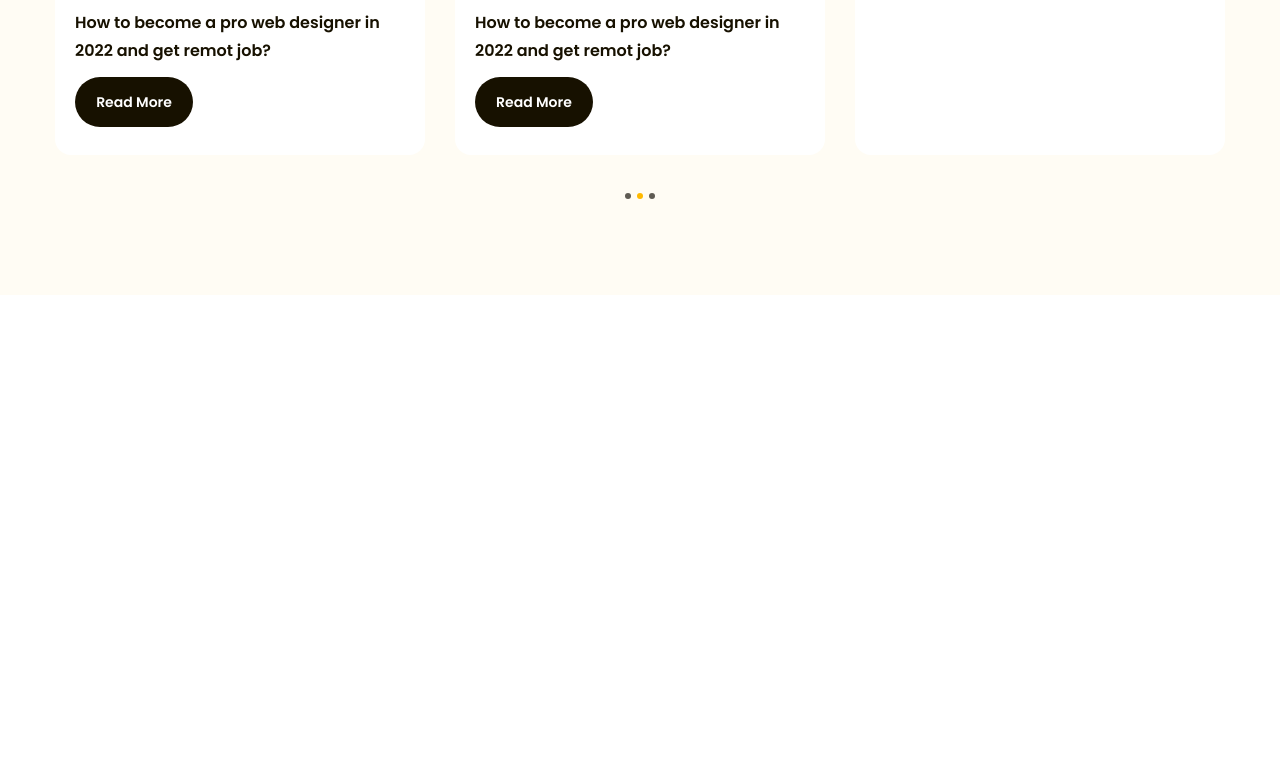
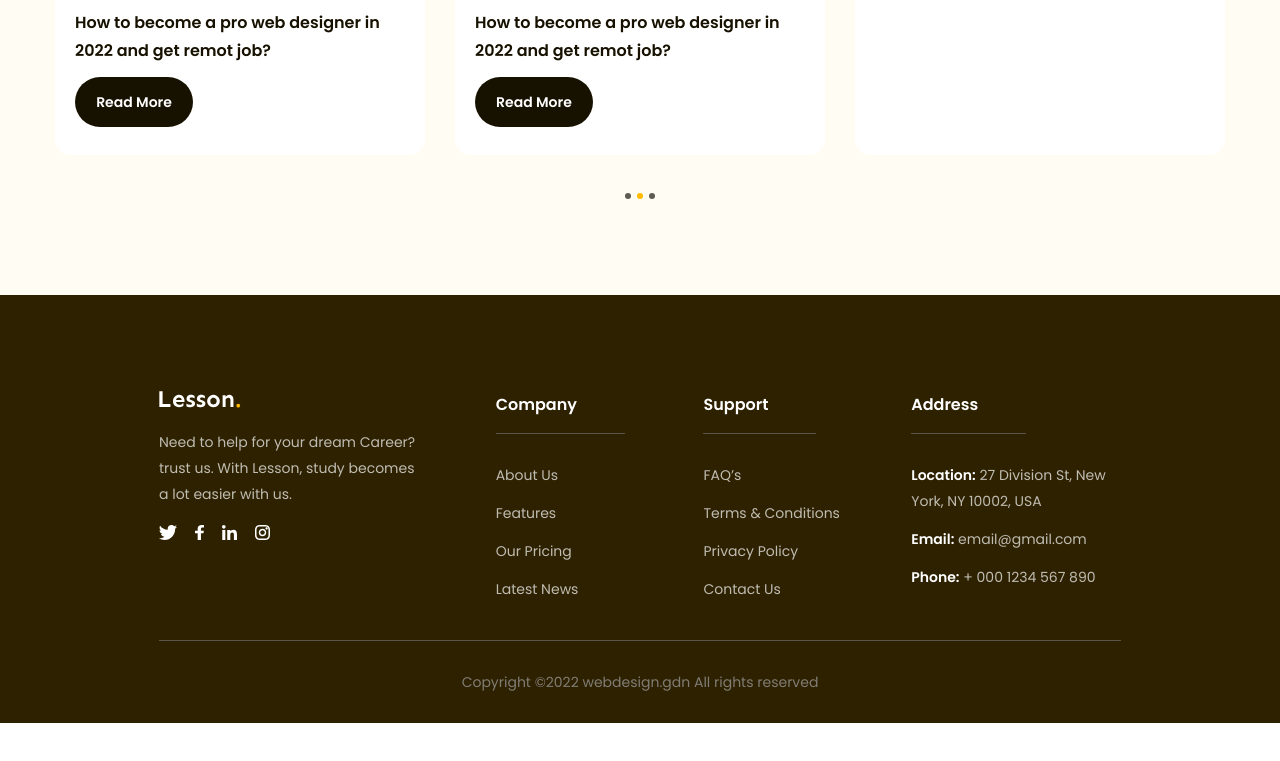
Before and after one commit to ZeninPhamDev/Project-01--Frontend, a plain HTML site: page index.html in a window 1280 px wide. Shown: the part 4535-5296 px from the top of the page. After the commit the page ends 5258 px from the top, so only its background shows below. Drawn offline with Linux system fonts and the light colour scheme.

Commit message:
Add Footer - Finished

```diff
--- a/assets/css/style.css
+++ b/assets/css/style.css
@@ -612,3 +612,79 @@ a {
   background: var(--primary-color);
   cursor: default;
 }
+/* ====================Footer==================== */
+.footer {
+  padding: 96px 135px 0;
+  background: #2e2100;
+}
+.footer .row {
+  display: flex;
+  padding-bottom: 38px;
+  border-bottom: 1px solid #59554b;
+}
+.footer .row .column {
+  width: 21.6%;
+}
+.footer .row .column:first-child {
+  width: 35%;
+}
+.footer .row .column:first-child .desc {
+  margin-top: 18px;
+  max-width: 267px;
+  font-size: 1.4rem;
+  font-weight: 400;
+  line-height: 2.6rem;
+  letter-spacing: 0em;
+  text-align: left;
+  color: #bfbcb2;
+}
+.footer .socials {
+  display: flex;
+  gap: 18px;
+  margin-top: 18px;
+}
+.footer .title {
+  display: inline-block;
+  padding-bottom: 14px;
+  padding-right: 48px;
+  border-bottom: 1px solid #59554b;
+  font-size: 1.6rem;
+  font-weight: 600;
+  line-height: 2.8rem;
+  letter-spacing: 0em;
+  text-align: left;
+  color: #ffffff;
+}
+.footer .list {
+  margin-top: 28px;
+}
+.footer .list a {
+  display: inline-block;
+  margin-bottom: 12px;
+  font-size: 1.4rem;
+  font-weight: 400;
+  line-height: 2.6rem;
+  letter-spacing: 0em;
+  text-align: left;
+  color: #bfbcb2;
+}
+.footer .list li:last-child a {
+  margin-bottom: 0;
+}
+.footer .list strong {
+  font-size: 1.4rem;
+  font-weight: 600;
+  line-height: 2.6rem;
+  letter-spacing: 0em;
+  text-align: left;
+  color: #fff;
+}
+.footer .copyright {
+  padding: 28px 0;
+  font-size: 1.4rem;
+  font-weight: 400;
+  line-height: 2.6rem;
+  letter-spacing: 0em;
+  text-align: center;
+  color: #807d74;
+}
--- a/index.html
+++ b/index.html
@@ -15,8 +15,8 @@
     <link rel="stylesheet" href="./assets/css/style.css" />
     <title>Project 01</title>
   </head>
-  <body style="height: 10000px">
-    <!-- Header -->
+  <body>
+    <!-- header -->
     <header class="header fixed">
       <div class="main-content">
         <div class="body">
@@ -595,5 +595,103 @@
         </div>
       </div>
     </main>
+    <!-- footer -->
+    <footer class="footer">
+      <div class="main-content">
+        <div class="row">
+          <!-- column 1 -->
+          <div class="column">
+            <img src="./assets/img/logo-white.svg" alt="Lesson." class="logo" />
+            <p class="desc">
+              Need to help for your dream Career? trust us. With Lesson, study
+              becomes a lot easier with us.
+            </p>
+            <div class="socials">
+              <a href="#!">
+                <img
+                  src="./assets/icon/Twitter.svg"
+                  alt="Twitter"
+                  class="icon"
+                />
+              </a>
+              <a href="#!">
+                <img src="./assets/icon/f.svg" alt="Facebook" class="icon" />
+              </a>
+              <a href="#!">
+                <img
+                  src="./assets/icon/linked_in.svg"
+                  alt="Linked in"
+                  class="icon"
+                />
+              </a>
+              <a href="#!">
+                <img
+                  src="./assets/icon/instagram.svg"
+                  alt="Instagram"
+                  class="icon"
+                />
+              </a>
+            </div>
+          </div>
+          <!-- column 2 -->
+          <div class="column">
+            <h3 class="title">Company</h3>
+            <ul class="list">
+              <li>
+                <a href="#!">About Us</a>
+              </li>
+              <li>
+                <a href="#!">Features</a>
+              </li>
+              <li>
+                <a href="#!">Our Pricing</a>
+              </li>
+              <li>
+                <a href="#!">Latest News</a>
+              </li>
+            </ul>
+          </div>
+          <!-- column 3 -->
+          <div class="column">
+            <h3 class="title">Support</h3>
+            <ul class="list">
+              <li>
+                <a href="#!">FAQ’s</a>
+              </li>
+              <li>
+                <a href="#!">Terms & Conditions</a>
+              </li>
+              <li>
+                <a href="#!">Privacy Policy</a>
+              </li>
+              <li>
+                <a href="#!">Contact Us</a>
+              </li>
+            </ul>
+          </div>
+          <!-- column 4 -->
+          <div class="column">
+            <h3 class="title">Address</h3>
+            <ul class="list">
+              <li>
+                <a href="#!"
+                  ><strong>Location:</strong> 27 Division St, New York, NY
+                  10002, USA</a
+                >
+              </li>
+              <li>
+                <a href="#!"><strong>Email:</strong> email@gmail.com</a>
+              </li>
+              <li>
+                <a href="#!"><strong>Phone:</strong> + 000 1234 567 890</a>
+              </li>
+            </ul>
+          </div>
+        </div>
+        <div class="copyright">
+          <p>Copyright ©2022 webdesign.gdn All rights reserved</p>
+        </div>
+      </div>
+    </footer>
   </body>
 </html>
```
Also changed, not shown: assets/icon/Twitter.svg (added), assets/icon/f.svg (added), assets/icon/instagram.svg (added), assets/icon/linked_in.svg (added), assets/img/logo-white.svg (added).
